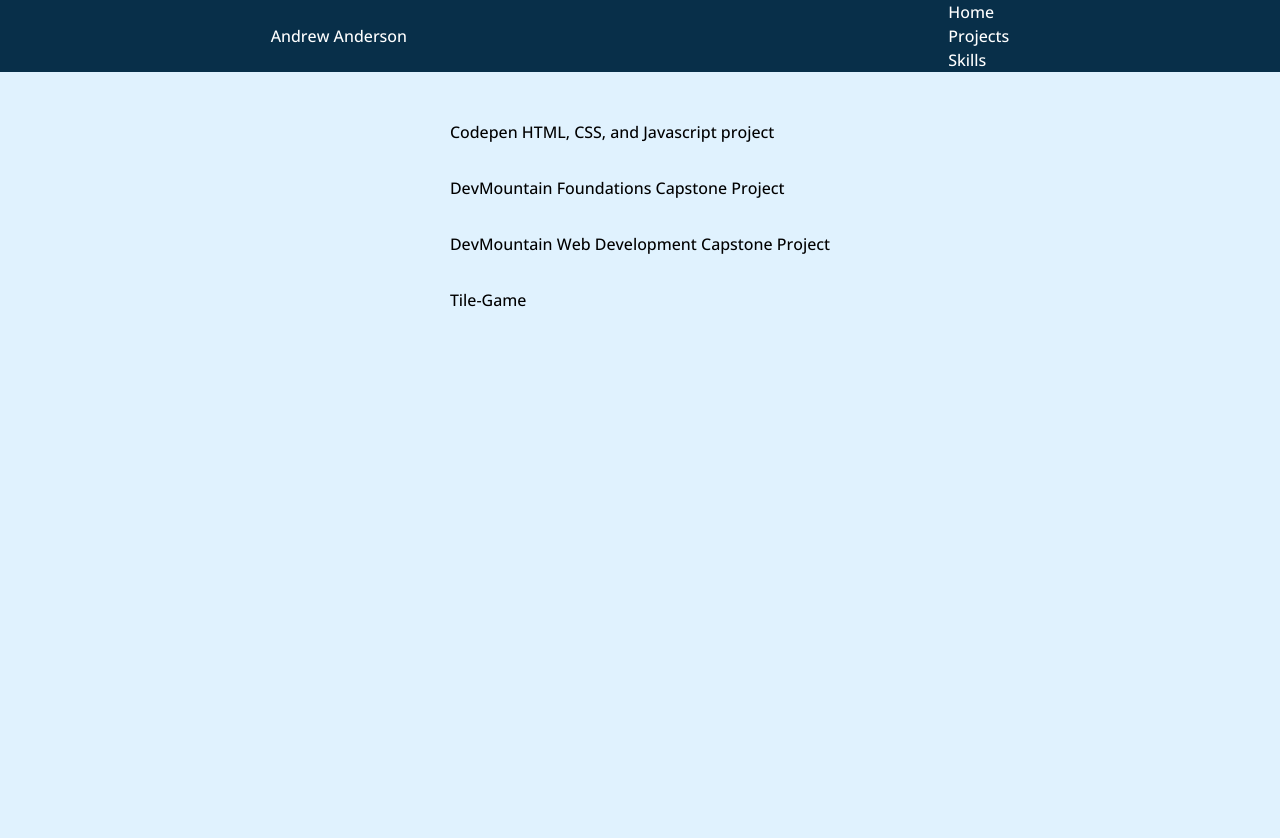
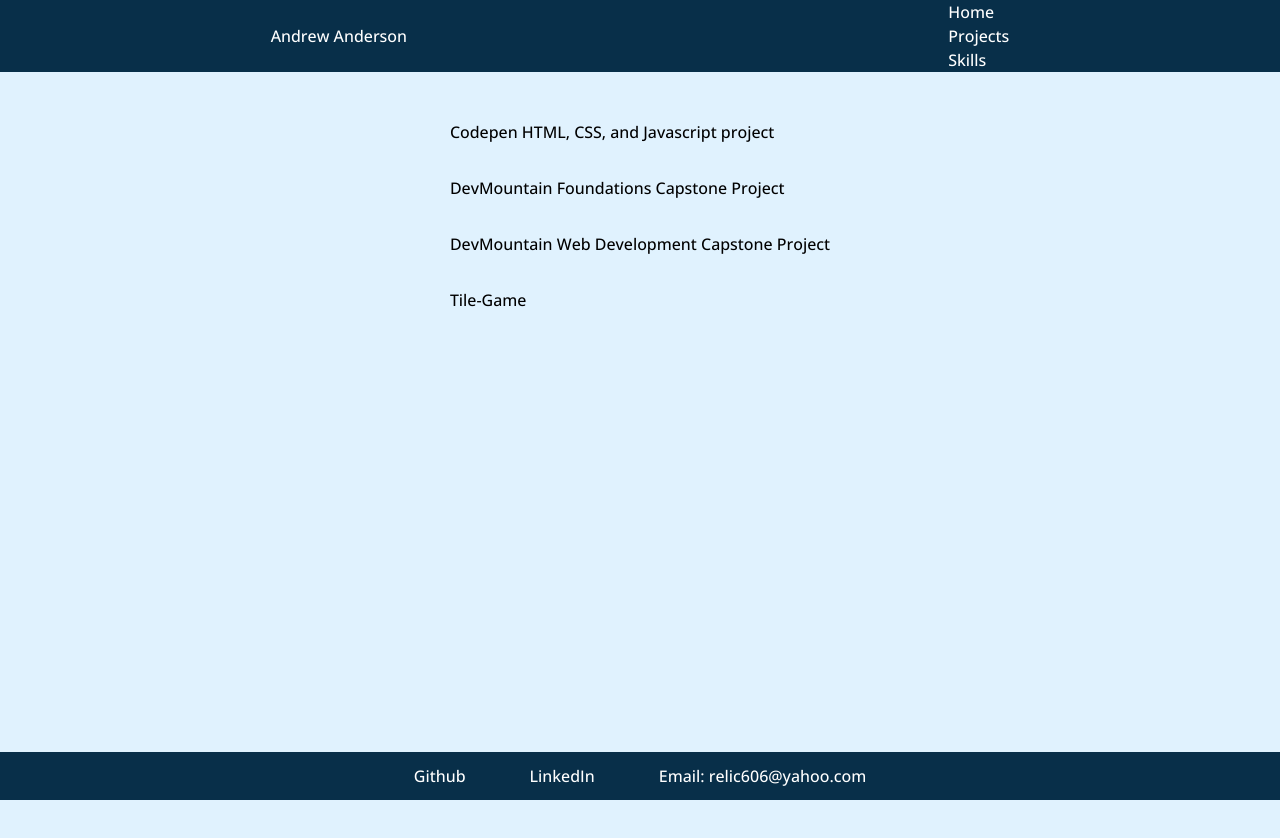
Before and after one commit to relic606/portfolio, a Next.js app: page /projects in a window 1280 px wide. Shown: the top 838 px of the page. After the commit the page ends 800 px from the top, so only its background shows below. Built offline with nearby package versions, Linux system fonts and the light colour scheme.

Commit message:
added redirect and netlify config files

```diff
--- /dev/null
+++ b/app/components/Footer.js
@@ -0,0 +1,23 @@
+export default function Footer() {
+	return (
+		<footer className="bg-sky-950 text-white sticky top-[100vh] h-12 flex items-center">
+			<nav className="flex place-content-center w-screen">
+				<a
+					href={"https://github.com/relic606"}
+					className="hover:text-sky-500 transition delay-75 px-8"
+				>
+					Github
+				</a>
+
+				<a
+					href={"https://www.linkedin.com/in/andrew-anderson-50325749/"}
+					className="hover:text-sky-500 transition delay-75 px-8"
+				>
+					LinkedIn
+				</a>
+
+				<p className="px-8">Email: relic606@yahoo.com</p>
+			</nav>
+		</footer>
+	);
+}
--- a/app/layout.js
+++ b/app/layout.js
@@ -1,6 +1,6 @@
 import Header from "./components/Header";
 import globalStyles from "../styles/global.css";
-import Head from "next/head";
+import Footer from "./components/Footer";
 
 import { Open_Sans } from "next/font/google";
 
@@ -21,6 +21,7 @@ export default function RootLayout({ children }) {
 			<body className={`bg-sky-100 h-screen ${openSans.className}`}>
 				<Header />
 				{children}
+				<Footer />
 			</body>
 		</html>
 	);
--- a/app/projects/page.js
+++ b/app/projects/page.js
@@ -1,6 +1,8 @@
+import Link from "next/link";
+
 export default function Projects() {
 	return (
-		<main className="flex place-content-center h-full">
+		<main className="flex place-content-center">
 			<ul className="flex flex-col my-8">
 				<li className="my-4 hover:text-sky-500 transition delay-75">
 					<a target="_blank" href="https://codepen.io/relic606/full/LYOyvYg">
@@ -24,7 +26,7 @@ export default function Projects() {
 					</a>
 				</li>
 				<li className="my-4 hover:text-sky-500 transition delay-75">
-					Tile-Game
+					<Link href={"/projects/game"}>Tile-Game</Link>
 				</li>
 			</ul>
 		</main>
--- a/tailwind.config.js
+++ b/tailwind.config.js
@@ -2,16 +2,7 @@
 import colors from "tailwindcss/colors";
 
 module.exports = {
-	content: {
-		relative: true,
-		files: [
-			"./app/layout.js",
-			"./app/page.js",
-			"./app/skills/page.js",
-			"./app/projects/page.js",
-			"./app/components/Header.js"
-		]
-	},
+	content: ["./app/**/*.{js,ts,jsx,tsx}"],
 	safelist: [],
 	theme: {
 		extend: {},
```
Also changed, not shown: 2 other files (tests, documents, lock files or other folders).
